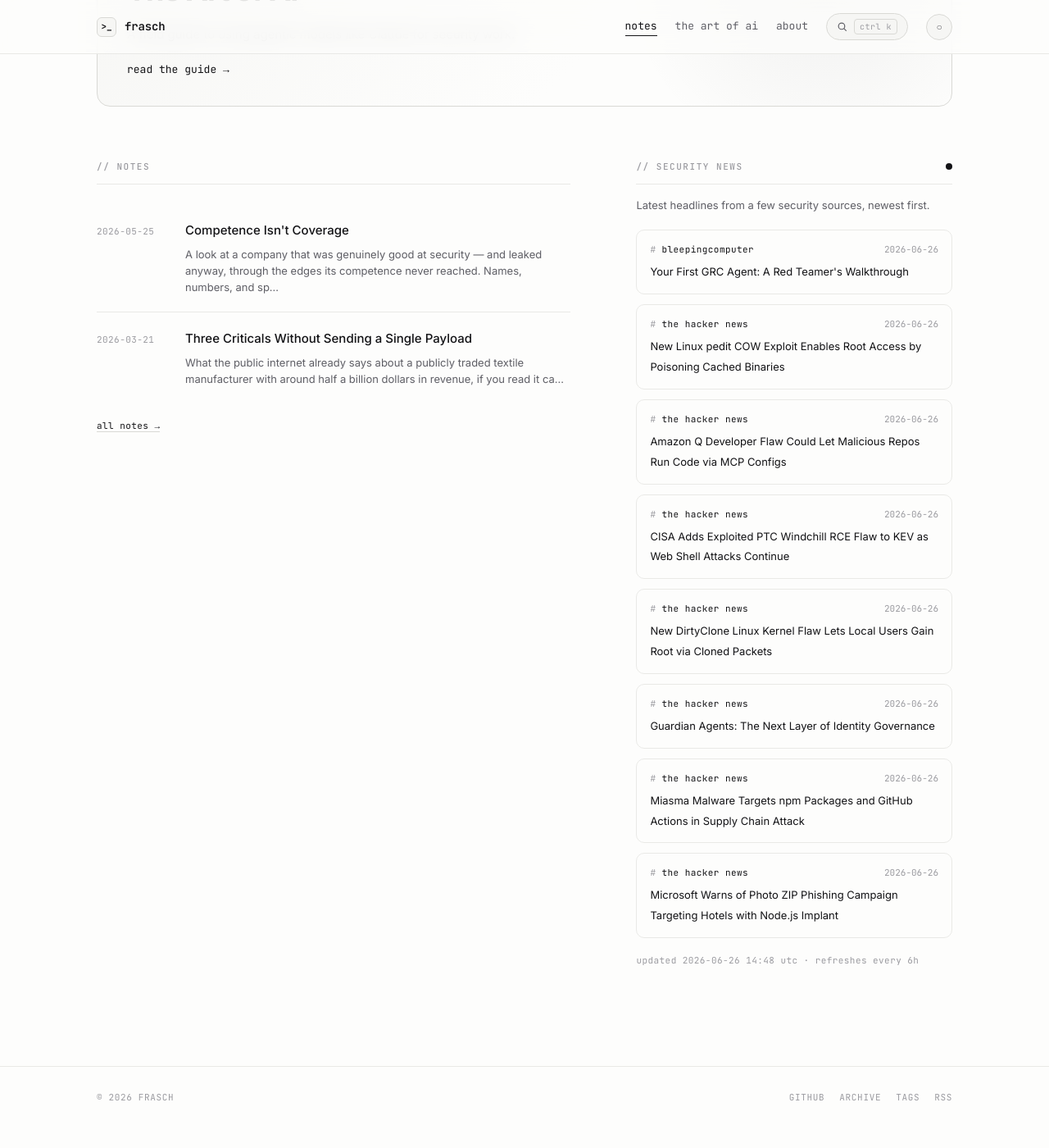
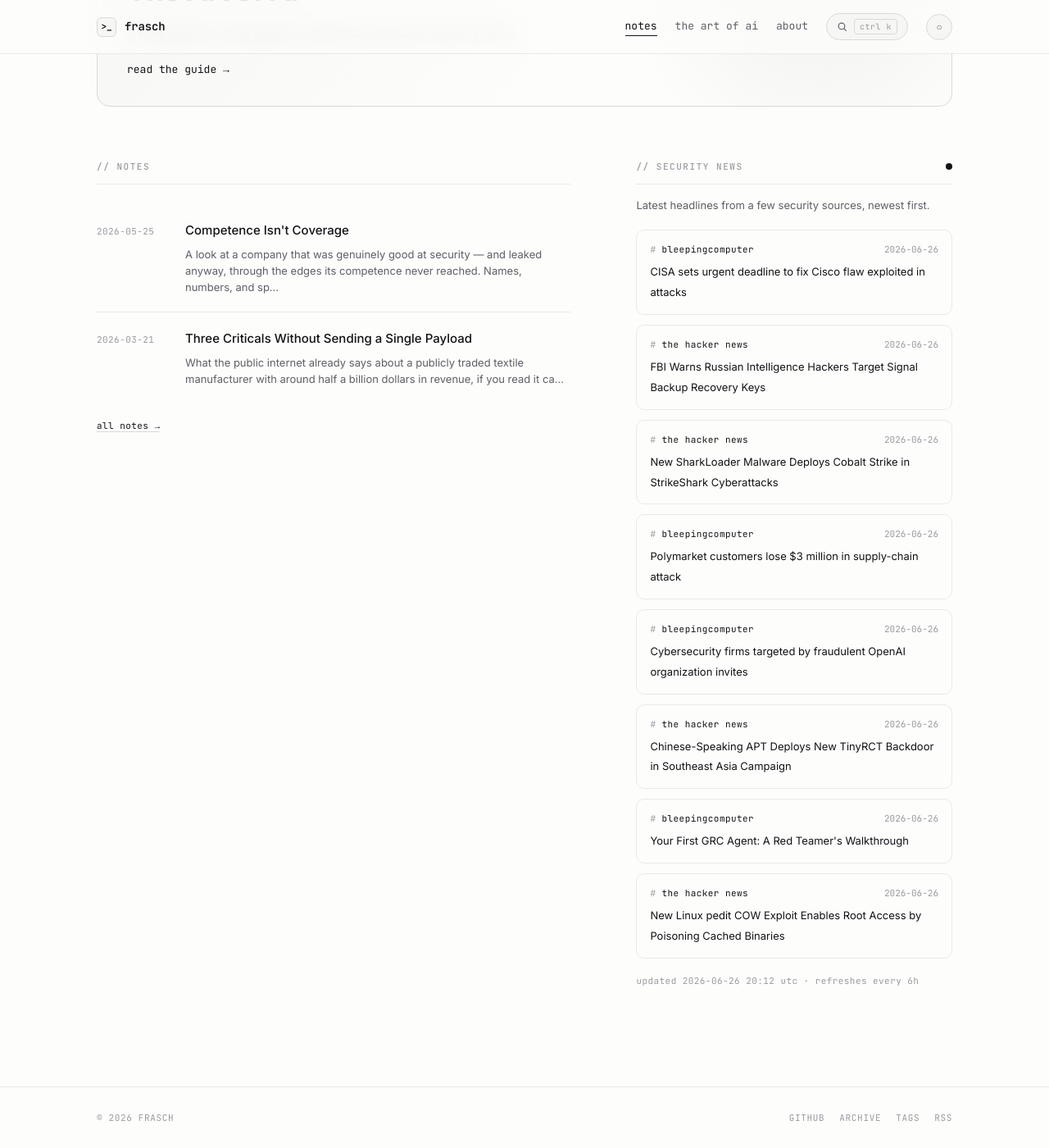
Before and after one commit to whoisfrasch/frasch, a Jekyll site: the page built from index.html, in a window 1280 px wide and 1400 px high, scrolled down 590 px. Shown: the whole window at 82% size. Built offline with Jekyll 4.4.1, drawn with Linux system fonts in a browser that asks for light colours; before the commit the page ends 1965 px from its top, so only the background shows below that.

Commit message:
Refresh security news feed

```diff
--- a/_data/news.json
+++ b/_data/news.json
@@ -1,6 +1,42 @@
 {
-  "updated": "2026-06-26T14:48:59Z",
+  "updated": "2026-06-26T20:12:52Z",
   "items": [
+    {
+      "source": "bleepingcomputer",
+      "title": "CISA sets urgent deadline to fix Cisco flaw exploited in attacks",
+      "link": "https://www.bleepingcomputer.com/news/security/cisa-sets-urgent-deadline-to-fix-cisco-flaw-exploited-in-attacks/",
+      "date": "2026-06-26T19:43:06Z"
+    },
+    {
+      "source": "the hacker news",
+      "title": "FBI Warns Russian Intelligence Hackers Target Signal Backup Recovery Keys",
+      "link": "https://thehackernews.com/2026/06/fbi-warns-russian-intelligence-hackers.html",
+      "date": "2026-06-26T19:38:29Z"
+    },
+    {
+      "source": "the hacker news",
+      "title": "New SharkLoader Malware Deploys Cobalt Strike in StrikeShark Cyberattacks",
+      "link": "https://thehackernews.com/2026/06/new-sharkloader-malware-deploys-cobalt.html",
+      "date": "2026-06-26T18:17:46Z"
+    },
+    {
+      "source": "bleepingcomputer",
+      "title": "Polymarket customers lose $3 million in supply-chain attack",
+      "link": "https://www.bleepingcomputer.com/news/security/polymarket-customers-lose-3-million-in-supply-chain-attack/",
+      "date": "2026-06-26T18:04:12Z"
+    },
+    {
+      "source": "bleepingcomputer",
+      "title": "Cybersecurity firms targeted by fraudulent OpenAI organization invites",
+      "link": "https://www.bleepingcomputer.com/news/security/cybersecurity-firms-targeted-by-fraudulent-openai-organization-invites/",
+      "date": "2026-06-26T17:49:07Z"
+    },
+    {
+      "source": "the hacker news",
+      "title": "Chinese-Speaking APT Deploys New TinyRCT Backdoor in Southeast Asia Campaign",
+      "link": "https://thehackernews.com/2026/06/chinese-speaking-apt-deploys-new.html",
+      "date": "2026-06-26T16:21:25Z"
+    },
     {
       "source": "bleepingcomputer",
       "title": "Your First GRC Agent: A Red Teamer's Walkthrough",
@@ -12,42 +48,6 @@
       "title": "New Linux pedit COW Exploit Enables Root Access by Poisoning Cached Binaries",
       "link": "https://thehackernews.com/2026/06/new-linux-pedit-cow-exploit-enables.html",
       "date": "2026-06-26T13:57:55Z"
-    },
-    {
-      "source": "the hacker news",
-      "title": "Amazon Q Developer Flaw Could Let Malicious Repos Run Code via MCP Configs",
-      "link": "https://thehackernews.com/2026/06/amazon-q-developer-flaw-could-let.html",
-      "date": "2026-06-26T13:53:00Z"
-    },
-    {
-      "source": "the hacker news",
-      "title": "CISA Adds Exploited PTC Windchill RCE Flaw to KEV as Web Shell Attacks Continue",
-      "link": "https://thehackernews.com/2026/06/cisa-adds-exploited-ptc-windchill-rce.html",
-      "date": "2026-06-26T12:31:56Z"
-    },
-    {
-      "source": "the hacker news",
-      "title": "New DirtyClone Linux Kernel Flaw Lets Local Users Gain Root via Cloned Packets",
-      "link": "https://thehackernews.com/2026/06/new-dirtyclone-linux-kernel-flaw-lets.html",
-      "date": "2026-06-26T11:51:35Z"
-    },
-    {
-      "source": "the hacker news",
-      "title": "Guardian Agents: The Next Layer of Identity Governance",
-      "link": "https://thehackernews.com/2026/06/guardian-agents-next-layer-of-identity.html",
-      "date": "2026-06-26T11:30:00Z"
-    },
-    {
-      "source": "the hacker news",
-      "title": "Miasma Malware Targets npm Packages and GitHub Actions in Supply Chain Attack",
-      "link": "https://thehackernews.com/2026/06/miasma-malware-targets-npm-packages-and.html",
-      "date": "2026-06-26T11:05:45Z"
-    },
-    {
-      "source": "the hacker news",
-      "title": "Microsoft Warns of Photo ZIP Phishing Campaign Targeting Hotels with Node.js Implant",
-      "link": "https://thehackernews.com/2026/06/microsoft-warns-of-photo-zip-phishing.html",
-      "date": "2026-06-26T09:27:12Z"
     }
   ]
 }
```
